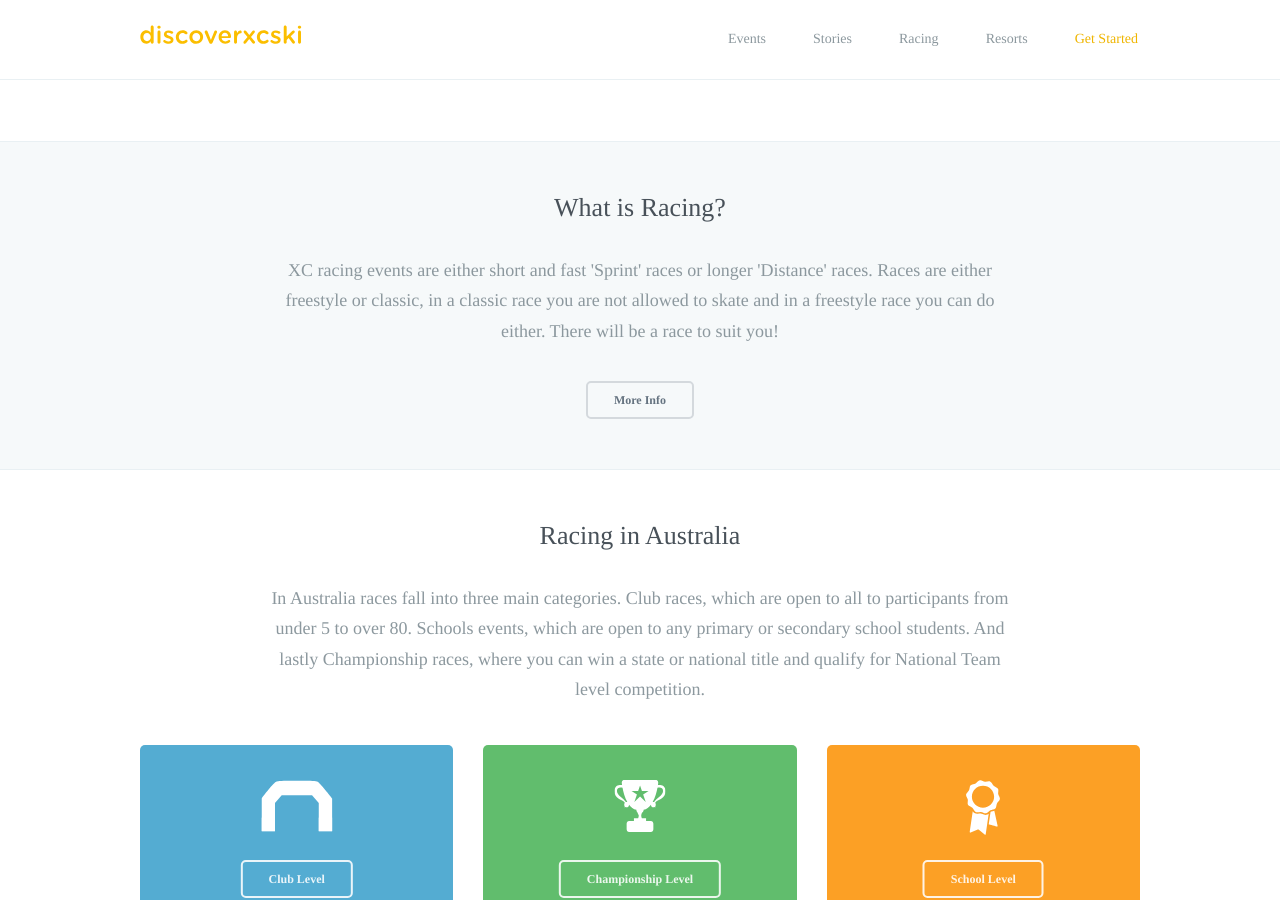
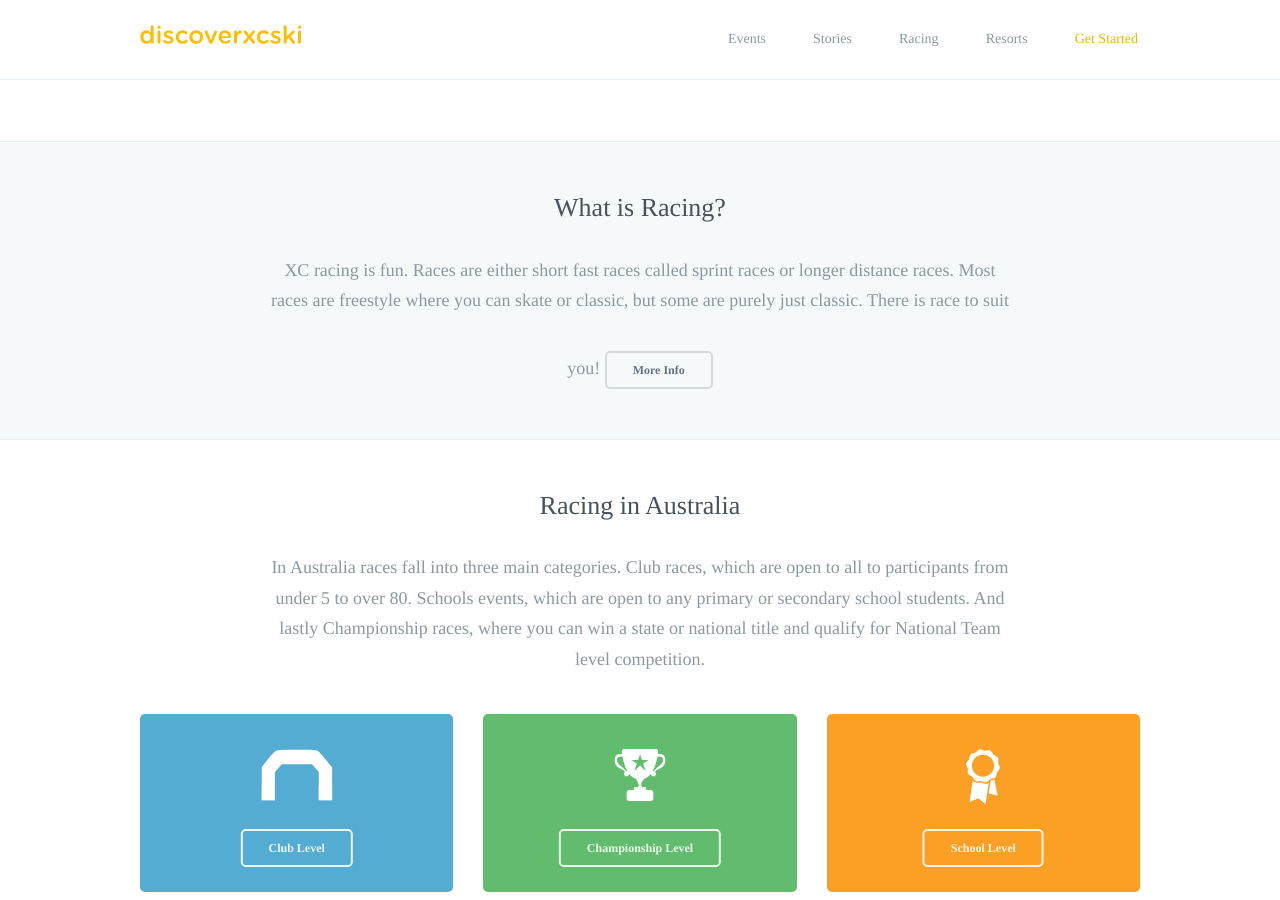
Before and after one commit to robcatto/robcatto.github.io, a Jekyll site: the page built from racing/index.html, in a window 1280 px wide and 900 px high, scrolled down 787 px. Built offline with Jekyll 4.4.1, drawn with Linux system fonts in a browser that asks for light colours; some web fonts are replaced; Markdown is read by kramdown in place of the engine named in the settings.

Commit message:
Update index.html

```diff
--- a/racing/index.html
+++ b/racing/index.html
@@ -58,8 +58,7 @@ layout: default
 
                 <section class="mobile_section section_hasbg">
                     <h3>What is Racing?</h3>
-                    <p>XC racing events are either short and fast 'Sprint' races or longer 'Distance' races. Races are either freestyle or classic, in a classic race you are not allowed to skate and in a freestyle race you can do either. There will be a race to suit you!
-                    </p>
+                    <p>XC racing is fun.  Races are either short fast races called sprint races or longer distance races.  Most races are freestyle where you can skate or classic, but some are purely just classic.  There is race to suit you!
                     <a class="button small dark" href="/racing/event-formats" data-featurette="analytics-click-event" data-event-category="button" data-event-action="M: Clicked Design an iOS Game" data-event-label="Source: Homepage Alt" id="featurette-35">More Info</a>
                 </section>
 
```
